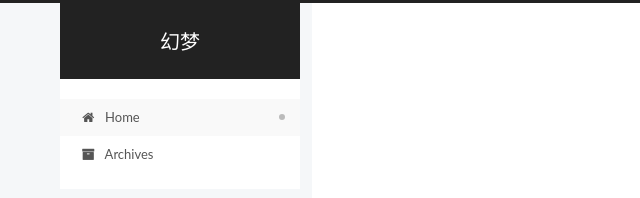
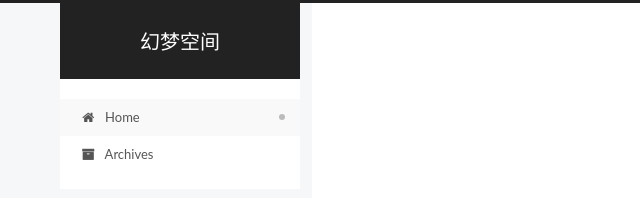
Before and after one commit to xiaodongxing/xingxiaobei.github.io, a plain HTML site: page index.html in a window 1280 px wide. Shown: the top 198 px of the page, 0-640 px from the left. Drawn offline with Linux system fonts and the light colour scheme.

Commit message:
Site updated: 2018-09-07 17:31:48

```diff
--- a/css/main.css
+++ b/css/main.css
@@ -1839,7 +1839,7 @@ pre .javascript .function {
   width: 4px;
   height: 4px;
   border-radius: 50%;
-  background: #1cd0af;
+  background: #4b607d;
 }
 .links-of-blogroll {
   font-size: 13px;
--- a/index.html
+++ b/index.html
@@ -109,12 +109,12 @@
 
 
   <meta property="og:type" content="website">
-<meta property="og:title" content="幻梦">
+<meta property="og:title" content="幻梦空间">
 <meta property="og:url" content="http://yoursite.com/index.html">
-<meta property="og:site_name" content="幻梦">
+<meta property="og:site_name" content="幻梦空间">
 <meta property="og:locale" content="zh-Hans">
 <meta name="twitter:card" content="summary">
-<meta name="twitter:title" content="幻梦">
+<meta name="twitter:title" content="幻梦空间">
 
 
 
@@ -131,7 +131,7 @@
   };
 </script>
 
-  <title>幻梦</title>
+  <title>幻梦空间</title>
 
 
 
@@ -190,7 +190,7 @@
     <div class="custom-logo-site-title">
       <a href="/" class="brand" rel="start">
         <span class="logo-line-before"><i></i></span>
-        <span class="site-title">幻梦</span>
+        <span class="site-title">幻梦空间</span>
         <span class="logo-line-after"><i></i></span>
       </a>
     </div>
@@ -286,7 +286,7 @@
     </span>
 
     <span hidden itemprop="publisher" itemscope itemtype="http://schema.org/Organization">
-      <meta itemprop="name" content="幻梦">
+      <meta itemprop="name" content="幻梦空间">
     </span>
 
 
@@ -426,7 +426,7 @@
     </span>
 
     <span hidden itemprop="publisher" itemscope itemtype="http://schema.org/Organization">
-      <meta itemprop="name" content="幻梦">
+      <meta itemprop="name" content="幻梦空间">
     </span>
 
 
```
Also changed, not shown: 2018/09/07/firstnight/index.html (+4 -4 lines), 2018/09/07/hello-world/index.html (+4 -4 lines), archives/2018/09/index.html (+5 -5 lines), archives/2018/index.html (+5 -5 lines), archives/index.html (+5 -5 lines).
